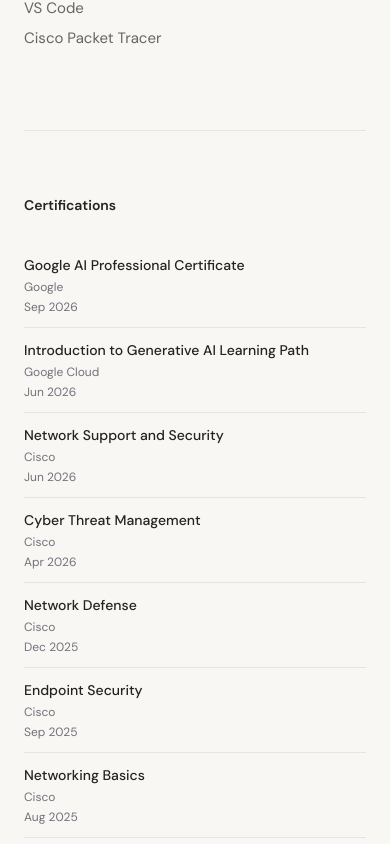
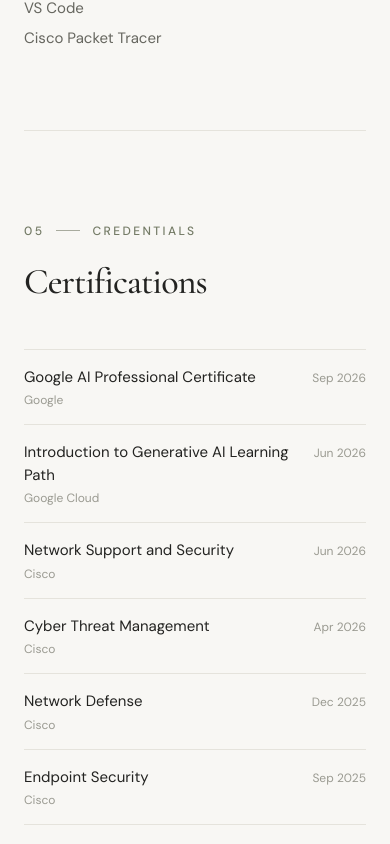
Before and after one commit to Hansaeng20/Franz_Portfolio, a React (Vite) app: page / in a window 390 px wide. Shown: the part 7316-8160 px from the top of the page. Built offline with nearby package versions, Linux system fonts and the light colour scheme.

Commit message:
Restyle certifications as responsive table

```diff
--- a/src/components/Certifications.tsx
+++ b/src/components/Certifications.tsx
@@ -1,37 +1,35 @@
-
 import { certifications } from '../data/portfolio'
+import Reveal from './Reveal'
+import Section from './Section'
 
 export default function Certifications() {
     return (
-        <section id="certifications" className="border-t border-zinc-200 py-16">
-            <div className="grid gap-7 sm:grid-cols-[180px_1fr]">
-                <h2 className="text-sm font-semibold">
-                    Certifications
-                </h2>
-
-                <div className="divide-y divide-zinc-200">
+        <Section
+            id="certifications"
+            index="05"
+            label="Credentials"
+            title="Certifications"
+        >
+            <Reveal>
+                <ul className="border-b border-line">
                     {certifications.map((certification) => (
-                        <div
+                        <li
                             key={certification.name}
-                            className="flex flex-col justify-between gap-1 py-3 sm:flex-row sm:gap-6"
+                            className="group grid grid-cols-[1fr_auto] gap-x-6 gap-y-1 border-t border-line py-4 sm:grid-cols-[1fr_140px_80px]"
                         >
-                            <div>
-                                <p className="text-sm font-medium">
-                                    {certification.name}
-                                </p>
-
-                                <p className="mt-1 text-xs text-zinc-500">
-                                    {certification.issuer}
-                                </p>
-                            </div>
-
-                            <span className="shrink-0 text-xs text-zinc-500">
+                            <p className="text-[15px] text-ink transition-colors group-hover:text-sage">
+                                {certification.name}
+                            </p>
+                            <p className="order-3 text-xs text-faint sm:order-none sm:pt-1 sm:text-sm sm:text-muted">
+                                {certification.issuer}
+                            </p>
+                            <p className="pt-1 text-right text-xs tabular-nums text-faint">
                                 {certification.date}
-                            </span>
-                        </div>
+                            </p>
+                        </li>
                     ))}
-                </div>
-            </div>
-        </section>
+                </ul>
+            </Reveal>
+        </Section>
     )
 }
```
